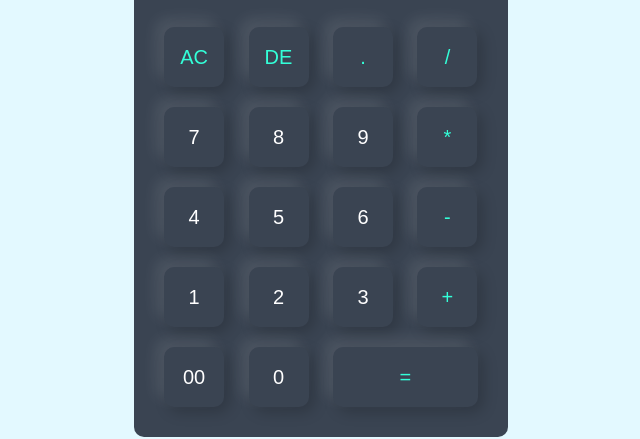
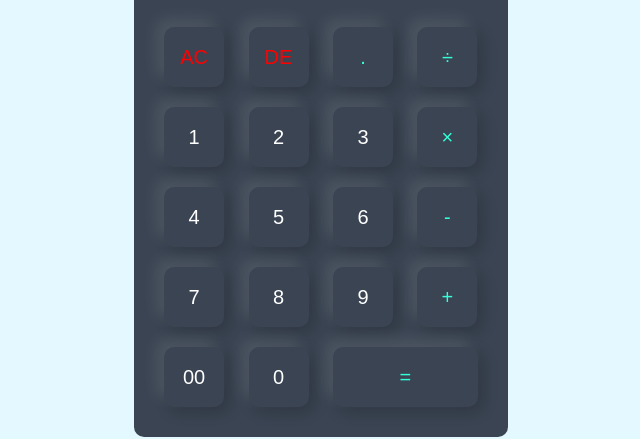
Before and after one commit to danishabdurahmanpt/Calculator, a plain HTML site: page index.html in a window 1280 px wide. Shown: the part 243-682 px from the top of the page, 319-959 px from the left. Drawn offline with Linux system fonts and the light colour scheme.

Commit message:
Add files via upload

```diff
--- a/index.html
+++ b/index.html
@@ -14,16 +14,16 @@
                     <input type="text" name="display">
                 </div>
                 <div>
-                    <input type="button" value="AC" onclick="display.value = ''" class="operator">
-                    <input type="button" value="DE" onclick="display.value = display.value.toString().slice(0,-1)" class="operator">
+                    <input type="button" value="AC" onclick="display.value = ''" class="redcolor">
+                    <input type="button" value="DE" onclick="display.value = display.value.toString().slice(0,-1)" class="redcolor">
                     <input type="button" value="." onclick="display.value += '.'" class="operator">
-                    <input type="button" value="/" onclick="display.value += '/'" class="operator">
+                    <input type="button" value="÷" onclick="display.value += '/'" class="operator">
                 </div>
                 <div>
-                    <input type="button" value="7" onclick="display.value += '7'">
-                    <input type="button" value="8" onclick="display.value += '8'">
-                    <input type="button" value="9" onclick="display.value += '9'">
-                    <input type="button" value="*" onclick="display.value += '*'" class="operator">
+                    <input type="button" value="1" onclick="display.value += '1'">
+                    <input type="button" value="2" onclick="display.value += '2'">
+                    <input type="button" value="3" onclick="display.value += '3'">
+                    <input type="button" value="×" onclick="display.value += '*'" class="operator">
                 </div>
                 <div>
                     <input type="button" value="4" onclick="display.value += '4'">
@@ -32,9 +32,9 @@
                     <input type="button" value="-" onclick="display.value += '-'" class="operator">
                 </div>
                 <div>
-                    <input type="button" value="1" onclick="display.value += '1'">
-                    <input type="button" value="2" onclick="display.value += '2'">
-                    <input type="button" value="3" onclick="display.value += '3'">
+                    <input type="button" value="7" onclick="display.value += '7'">
+                    <input type="button" value="8" onclick="display.value += '8'">
+                    <input type="button" value="9" onclick="display.value += '9'">
                     <input type="button" value="+" onclick="display.value += '+'" class="operator">
                 </div>
                 <div>
--- a/style.css
+++ b/style.css
@@ -47,3 +47,6 @@ form input.equal{
 form input.operator{
     color: #33ffd8;
 }
+form input.redcolor{
+    color: red;
+}
```
